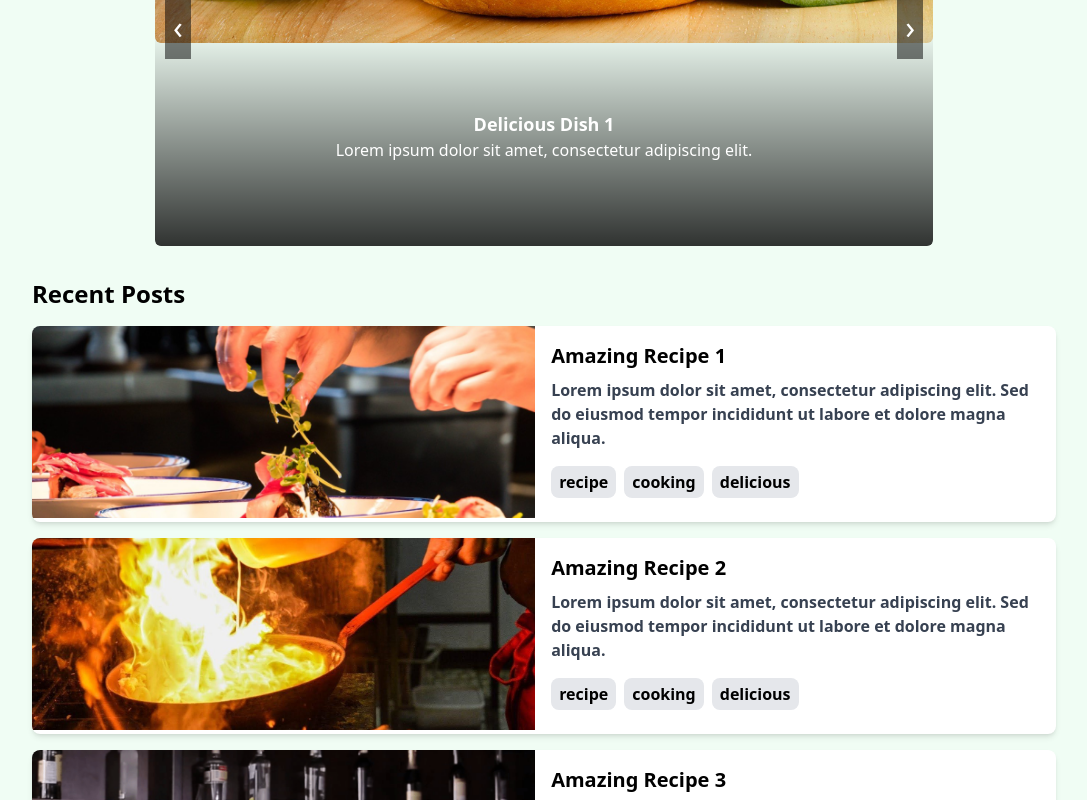
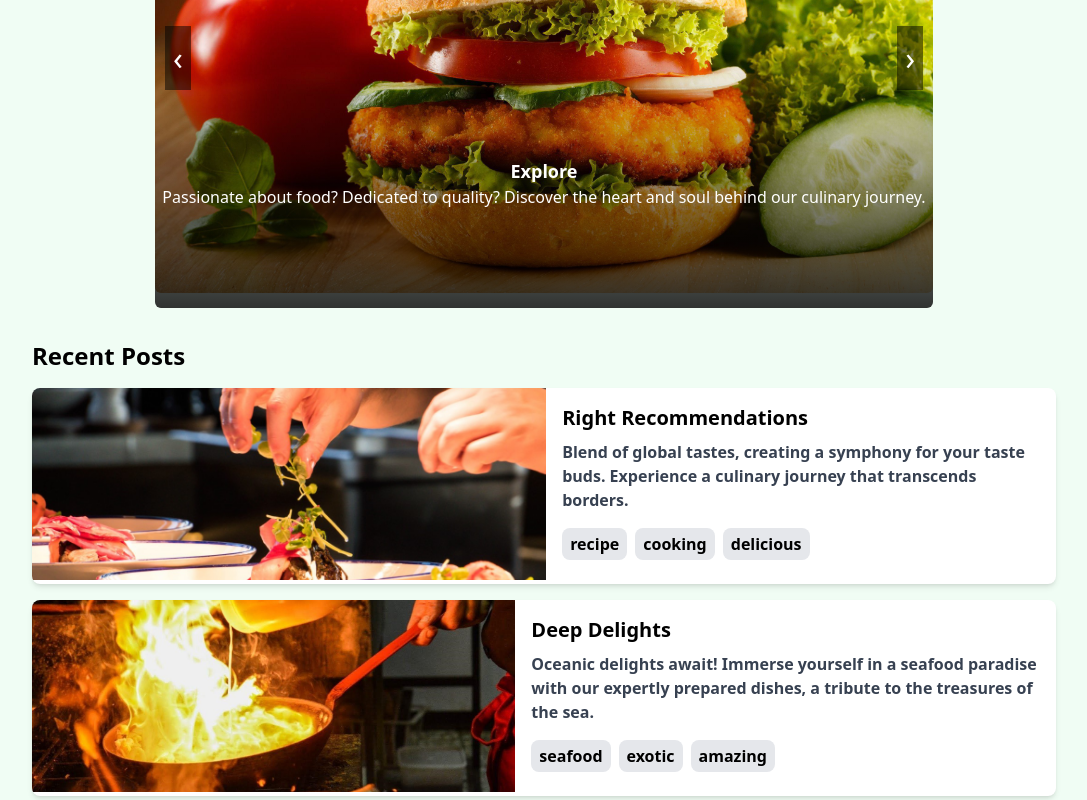
Before and after one commit to ramdeoines/Food-Blog, a Vue app: page / in a window 1280 px wide. Shown: the part 520-1320 px from the top of the page, without its empty margins (96-1183 px from the left). Built offline with nearby package versions, Linux system fonts and the light colour scheme.

Commit message:
Working version, updated home page, blog page, and about us page.

```diff
--- a/src/components/BlogsCardComponent.vue
+++ b/src/components/BlogsCardComponent.vue
@@ -1,11 +1,11 @@
 <template>
-  <div class="max-w-sm bg-green-200 rounded-lg overflow-hidden shadow-md">
+  <div class="max-w-sm bg-green-200 rounded-lg overflow-hidden shadow-md relative">
     <img class="w-full h-48 object-cover" :src="image" :alt="altText">
     <div class="px-6 py-4">
       <div class="font-bold text-xl mb-2">{{ title }}</div>
       <p class="text-gray-700 text-base">{{ content }}</p>
     </div>
-    <div class="px-6 pt-4 pb-2">
+    <div class="absolute bottom-0 left-0 right-0 px-6 pt-4 pb-2 bg-green-200">
       <span v-for="tag in tags" :key="tag"
         class="inline-block bg-emerald-300 rounded-full px-3 py-1 text-sm font-semibold text-gray-700 mr-2 mb-2">{{ tag
         }}</span>
--- a/src/components/CarouselComponent.vue
+++ b/src/components/CarouselComponent.vue
@@ -26,18 +26,18 @@ export default {
         return {
             posts: [
                 {
-                    title: 'Delicious Dish 1',
-                    description: 'Lorem ipsum dolor sit amet, consectetur adipiscing elit.',
+                    title: 'Explore',
+                    description: 'Passionate about food? Dedicated to quality? Discover the heart and soul behind our culinary journey.',
                     image: '/placeholders/carousel_image1.jpg',
                 },
                 {
-                    title: 'Delicious Dish 2',
-                    description: 'Lorem ipsum dolor sit amet, consectetur adipiscing elit.',
+                    title: 'Discuss',
+                    description: 'Indulge in a symphony of tastes with us. Dive into deliciously delightful details.',
                     image: '/placeholders/carousel_image2.jpg',
                 },
                 {
-                    title: 'Delicious Dish 3',
-                    description: 'Lorem ipsum dolor sit amet, consectetur adipiscing elit.',
+                    title: 'Travel',
+                    description: 'Elevate your experiences and find out new fantastic flavors from around the world.',
                     image: '/placeholders/carousel_image3.jpg',
                 }
             ],
@@ -129,9 +129,8 @@ export default {
     display:flex;
     justify-content: center; /* Center the content horizontally */
     align-items: center; /* Center the content vertically */
-    width: 100%;
-    height: 0;
-    padding-bottom: 56.25%; /* 16:9 aspect ratio */
+    width:auto;
+    height: 500px;
     overflow: hidden;
 }
 
--- a/src/views/AboutView.vue
+++ b/src/views/AboutView.vue
@@ -1,18 +1,21 @@
 <template>
-  <div class="container mx-auto my-8 p-4">
+  <div class="container mx-auto my-8 p-4 flex flex-col items-center">
+    <!-- Profile Picture -->
+    <img src="/placeholders/smiling_chef.jpg" alt="Placeholder Profile Pic" class="w-24 h-24 rounded-full object-cover mb-4">
+
     <h1 class="text-3xl font-bold mb-4">About Tasty Tales</h1>
 
     <div class="mb-8">
       <p>
         Welcome to Tasty Tales, where we embark on a delicious journey through the world of flavors and culinary delights.
-        I'm [Your Name], the proud owner and curator of this blog, and I'm thrilled to share my passion for food with you.
+        I'm Chef Chuckson, the proud owner and curator of this blog, and I'm thrilled to share my passion for food with you.
       </p>
     </div>
 
     <div>
       <h2 class="text-2xl font-bold mb-4">About Me</h2>
       <p>
-        Hello, I'm [Your Name], a food enthusiast with a love for exploring diverse cuisines and creating mouthwatering recipes.
+        Hello, I'm Chef Chuckson, a food enthusiast with a love for exploring diverse cuisines and creating mouthwatering recipes.
         Tasty Tales is my canvas to document and share my culinary adventures, discoveries, and experiments.
       </p>
 
@@ -33,7 +36,3 @@ export default {
   // Add any additional data or methods as needed
 }
 </script>
-
-<style scoped>
-/* Add any specific styles for this component */
-</style>
--- a/src/views/BlogsView.vue
+++ b/src/views/BlogsView.vue
@@ -1,6 +1,6 @@
 <template>
   <div class="container mx-auto my-8 mb-4 mt-4">
-    <h1 class="text-4xl font-bold mb-4 mt-4">Blogs</h1>
+    <h1 class="text-4xl font-bold mb-4 mt-4">Blogs: Street Eats</h1>
 
     <!-- Blog posts or featured content section -->
     <div class="grid grid-cols-1 sm:grid-cols-2 lg:grid-cols-3 gap-6">
@@ -22,18 +22,18 @@ export default {
     return {
       blogPosts: [
         {
-          title: 'Title',
-          content: 'Lorem ipsum dolor sit amet, consectetur adipisicing elit. Voluptatibus quia, nulla! Maiores et perferendis eaque, exercitationem praesentium nihil.',
+          title: 'Fiesta Feasts',
+          content: 'Join the fiesta of flavours with our street eats. Find the fun in our flavours.',
           image: '/placeholders/blog1.jpg',
           altText: 'Alternate text',
-          tags: ['#photography', '#travel', '#winter']
+          tags: ['#fiesta', '#flavour', '#fun']
         },
         {
-          title: 'Title',
-          content: 'Lorem ipsum dolor sit amet, consectetur adipisicing elit. Voluptatibus quia, nulla! Maiores et perferendis eaque, exercitationem praesentium nihil.',
+          title: 'Street Sweets',
+          content: 'Satisfy your sweet tooth with sweet tales from street corners. Every turn is a twist.',
           image: '/placeholders/blog2.jpg',
           altText: 'Alternate text',
-          tags: ['#photography', '#travel', '#winter']
+          tags: ['#sweet', '#suprise', '#treats']
         },
         {
           title: 'Title',
@@ -68,7 +68,3 @@ export default {
   }
 }
 </script>
-
-<style>
-/* Additional styles specific to the HomePage component */
-</style>
--- a/src/views/HomeView.vue
+++ b/src/views/HomeView.vue
@@ -32,22 +32,22 @@ export default {
     return {
       recentPosts: [
         {
-          title: 'Amazing Recipe 1',
-          description: 'Lorem ipsum dolor sit amet, consectetur adipiscing elit. Sed do eiusmod tempor incididunt ut labore et dolore magna aliqua.',
+          title: 'Right Recommendations',
+          description: 'Blend of global tastes, creating a symphony for your taste buds. Experience a culinary journey that transcends borders.',
           image: '/placeholders/home1.jpg',
           tags: ['recipe', 'cooking', 'delicious'],
         },
         {
-          title: 'Amazing Recipe 2',
-          description: 'Lorem ipsum dolor sit amet, consectetur adipiscing elit. Sed do eiusmod tempor incididunt ut labore et dolore magna aliqua.',
+          title: 'Deep Delights',
+          description: 'Oceanic delights await! Immerse yourself in a seafood paradise with our expertly prepared dishes, a tribute to the treasures of the sea.',
           image: '/placeholders/home2.jpg',
-          tags: ['recipe', 'cooking', 'delicious'],
+          tags: ['seafood', 'exotic', 'amazing'],
         },
         {
-          title: 'Amazing Recipe 3',
-          description: 'Lorem ipsum dolor sit amet, consectetur adipiscing elit. Sed do eiusmod tempor incididunt ut labore et dolore magna aliqua.',
+          title: 'Spicy Sensations',
+          description: 'Embark on a journey of spices! Our dishes are a celebration of bold flavors, promising a culinary adventure that ignites your senses.',
           image: '/placeholders/home3.png',
-          tags: ['recipe', 'cooking', 'delicious'],
+          tags: ['spicy', 'travel', 'wonderful'],
         },
       ],
     };
```
Also changed, not shown: public/placeholders/smiling_chef.jpg (added).
